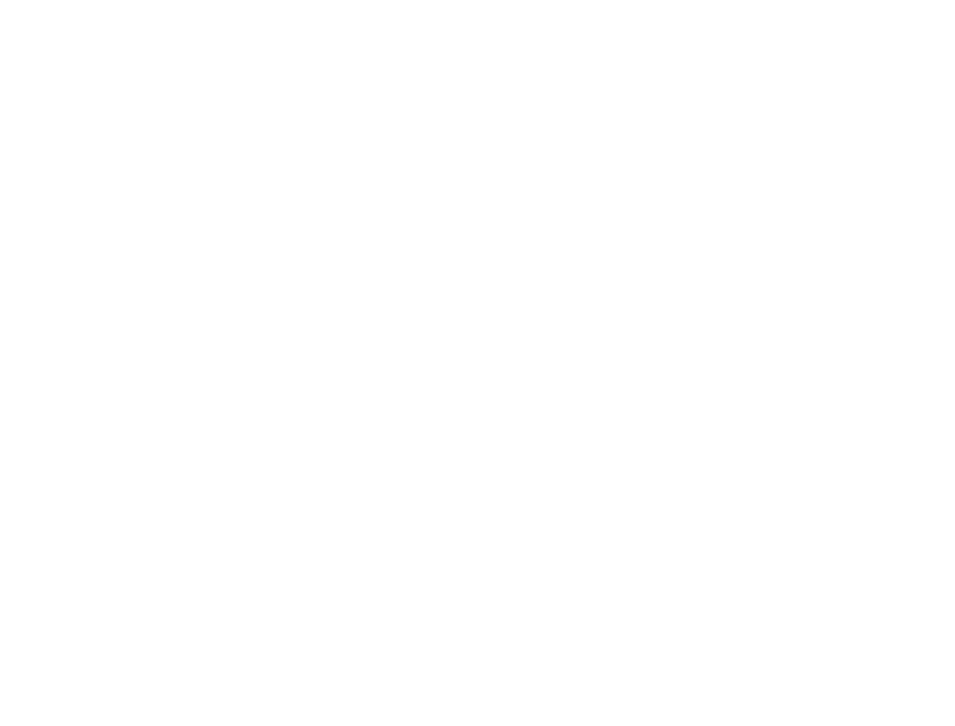
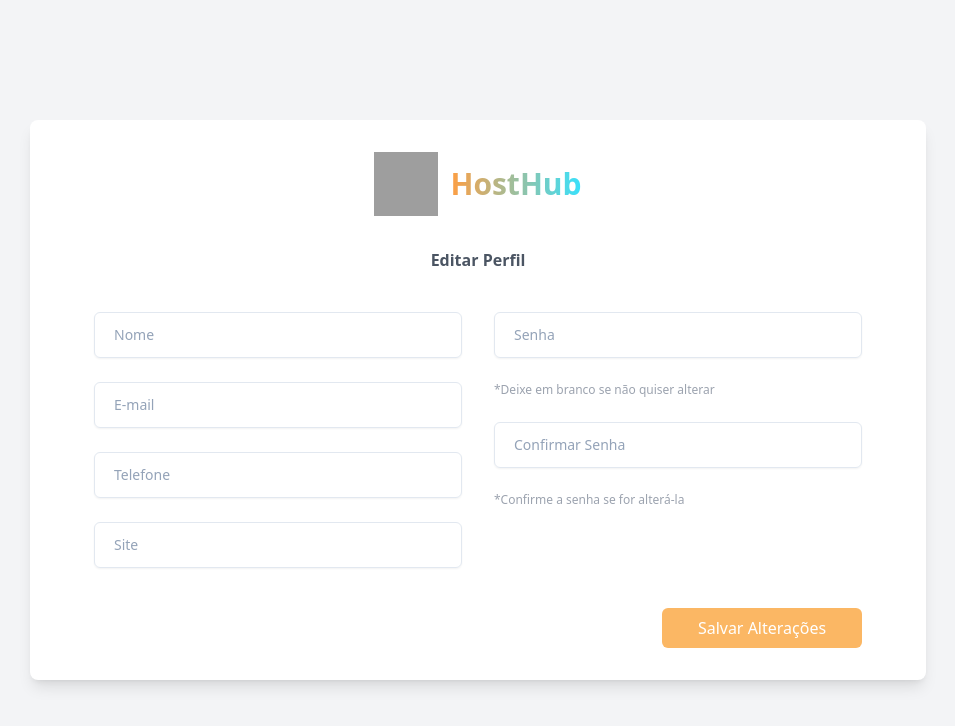
Before and after one commit to UnBArqDsw2024-2/2024.2_G8_Aluguel_Entrega_03, an Angular app in the folder front/: page /profile in a window 1280 px wide. Before the commit this address led to /. Shown: the top 726 px of the page, without its empty margins (162-1117 px from the left). Built offline with nearby package versions, Linux system fonts and the light colour scheme; grey boxes are pictures that could not be loaded.

Commit message:
tela de perfil

```diff
--- a/front/src/app/app.routes.ts
+++ b/front/src/app/app.routes.ts
@@ -1,9 +1,11 @@
 import { Routes } from '@angular/router';
 import { AuthRoutes } from './components/auth/auth.routes';
 import { HomeRoutes } from './components/home/home.routes';
+import { ProfileRoutes } from './components/profile/profile.routes';
 
 export const routes: Routes = [
   { path: '', redirectTo: '/', pathMatch: 'full' },
   ...AuthRoutes,
   ...HomeRoutes,
+  ...ProfileRoutes,
 ];
--- /dev/null
+++ b/front/src/app/components/profile/pages/profile/profile.component.html
@@ -0,0 +1,106 @@
+<div class="flex items-center justify-center min-h-screen bg-gray-100">
+    <!-- Card de Perfil -->
+    <div class="bg-white shadow-lg rounded-lg py-8 px-16 w-full max-w-4xl">
+        <!-- Logo e Título -->
+        <div class="flex flex-row items-center justify-center gap-3 mb-8">
+            <img src="/icons/hosthub_logo.png" alt="Logo do Sistema" class="w-16 h-16" />
+            <h1
+                class="text-3xl font-bold text-transparent bg-clip-text bg-gradient-to-r from-[var(--color-primary)] to-[var(--color-secondary)]">
+                HostHub
+            </h1>
+        </div>
+
+        <p class="text-gray-600 text-center text-l font-bold mb-10">Editar Perfil</p>
+
+        <!-- Formulário com Grid de 2 Colunas -->
+        <form>
+            <div class="grid grid-cols-1 md:grid-cols-2 gap-8">
+                <!-- Coluna 1 -->
+                <div class="space-y-6">
+                    <!-- Nome -->
+                    <div class="relative">
+                        <input id="name" name="name" type="text"
+                            class="block peer w-full bg-transparent placeholder:text-transparent text-slate-700 text-sm border border-slate-200 rounded-md px-3 py-3 hover:border-slate-300 shadow-sm focus:ring focus:ring-gray-300 focus:outline-none"
+                            placeholder=" " required />
+                        <label for="name"
+                            class="absolute text-sm text-slate-400 left-3 top-3 duration-100 transform -translate-y-4 scale-75 bg-white px-2 peer-placeholder-shown:scale-100 peer-placeholder-shown:top-1/2 peer-placeholder-shown:-translate-y-1/2 peer-focus:scale-75 peer-focus:top-2 peer-focus:-translate-y-5">
+                            Nome
+                        </label>
+                    </div>
+
+                    <!-- E-mail -->
+                    <div class="relative">
+                        <input id="email" name="email" type="email"
+                            class="block peer w-full bg-transparent placeholder:text-transparent text-slate-700 text-sm border border-slate-200 rounded-md px-3 py-3 hover:border-slate-300 shadow-sm focus:ring focus:ring-gray-300 focus:outline-none"
+                            placeholder=" " required />
+                        <label for="email"
+                            class="absolute text-sm text-slate-400 left-3 top-3 duration-100 transform -translate-y-4 scale-75 bg-white px-2 peer-placeholder-shown:scale-100 peer-placeholder-shown:top-1/2 peer-placeholder-shown:-translate-y-1/2 peer-focus:scale-75 peer-focus:top-2 peer-focus:-translate-y-5">
+                            E-mail
+                        </label>
+                    </div>
+
+                    <!-- Telefone -->
+                    <div class="relative">
+                        <input id="telephone" name="telephone" type="tel"
+                            class="block peer w-full bg-transparent placeholder:text-transparent text-slate-700 text-sm border border-slate-200 rounded-md px-3 py-3 hover:border-slate-300 shadow-sm focus:ring focus:ring-gray-300 focus:outline-none"
+                            placeholder=" " />
+                        <label for="telephone"
+                            class="absolute text-sm text-slate-400 left-3 top-3 duration-100 transform -translate-y-4 scale-75 bg-white px-2 peer-placeholder-shown:scale-100 peer-placeholder-shown:top-1/2 peer-placeholder-shown:-translate-y-1/2 peer-focus:scale-75 peer-focus:top-2 peer-focus:-translate-y-5">
+                            Telefone
+                        </label>
+                    </div>
+
+                    <!-- Site -->
+                    <div class="relative">
+                        <input id="site" name="site" type="text"
+                            class="block peer w-full bg-transparent placeholder:text-transparent text-slate-700 text-sm border border-slate-200 rounded-md px-3 py-3 hover:border-slate-300 shadow-sm focus:ring focus:ring-gray-300 focus:outline-none"
+                            placeholder=" " />
+                        <label for="site"
+                            class="absolute text-sm text-slate-400 left-3 top-3 duration-100 transform -translate-y-4 scale-75 bg-white px-2 peer-placeholder-shown:scale-100 peer-placeholder-shown:top-1/2 peer-placeholder-shown:-translate-y-1/2 peer-focus:scale-75 peer-focus:top-2 peer-focus:-translate-y-5">
+                            Site
+                        </label>
+                    </div>
+                </div>
+
+                <!-- Coluna 2 -->
+                <div class="space-y-6">
+                    <!-- Senha -->
+                    <div class="relative">
+                        <input id="password" name="password" type="password"
+                            class="block peer w-full bg-transparent placeholder:text-transparent text-slate-700 text-sm border border-slate-200 rounded-md px-3 py-3 hover:border-slate-300 shadow-sm focus:ring focus:ring-gray-300 focus:outline-none"
+                            placeholder=" " />
+                        <label for="password"
+                            class="absolute text-sm text-slate-400 left-3 top-3 duration-100 transform -translate-y-4 scale-75 bg-white px-2 peer-placeholder-shown:scale-100 peer-placeholder-shown:top-1/2 peer-placeholder-shown:-translate-y-1/2 peer-focus:scale-75 peer-focus:top-2 peer-focus:-translate-y-5">
+                            Senha
+                        </label>
+                    </div>
+                    <p class="text-xs text-gray-400">*Deixe em branco se não quiser alterar</p>
+
+                    <!-- Confirmar Senha -->
+                    <div class="relative">
+                        <input id="confirm_password" name="confirm_password" type="password"
+                            class="block peer w-full bg-transparent placeholder:text-transparent text-slate-700 text-sm border border-slate-200 rounded-md px-3 py-3 hover:border-slate-300 shadow-sm focus:ring focus:ring-gray-300 focus:outline-none"
+                            placeholder=" " />
+                        <label for="confirm_password"
+                            class="absolute text-sm text-slate-400 left-3 top-3 duration-100 transform -translate-y-4 scale-75 bg-white px-2 peer-placeholder-shown:scale-100 peer-placeholder-shown:top-1/2 peer-placeholder-shown:-translate-y-1/2 peer-focus:scale-75 peer-focus:top-2 peer-focus:-translate-y-5">
+                            Confirmar Senha
+                        </label>
+                    </div>
+                    <p class="text-xs text-gray-400">*Confirme a senha se for alterá-la</p>
+                </div>
+            </div>
+
+            <div class="grid grid-cols-1 md:grid-cols-2 gap-8">
+                <!-- Botão de Salvar -->
+                <div class="mt-10 md:col-start-2 flex justify-end">
+                    <button type="submit"
+                        class="w-full md:max-w-[200px] bg-[var(--advanced-light-orange)] text-white py-2 rounded-md hover:bg-[var(--color-primary)] transition duration-300">
+                        Salvar Alterações
+                    </button>
+                </div>
+            </div>
+
+
+        </form>
+    </div>
+</div>
--- /dev/null
+++ b/front/src/app/components/profile/profile.routes.ts
@@ -0,0 +1,6 @@
+import { Routes } from '@angular/router';
+import { ProfileComponent } from './pages/profile/profile.component';
+
+export const ProfileRoutes: Routes = [
+  { path: 'profile', component: ProfileComponent }
+];
```
Also changed, not shown: front/src/app/components/profile/pages/profile/profile.component.ts (added, +11 -0 lines), front/src/app/components/profile/pages/profile/profile.component.scss (added), 1 other file (tests, documents, lock files or other folders).
